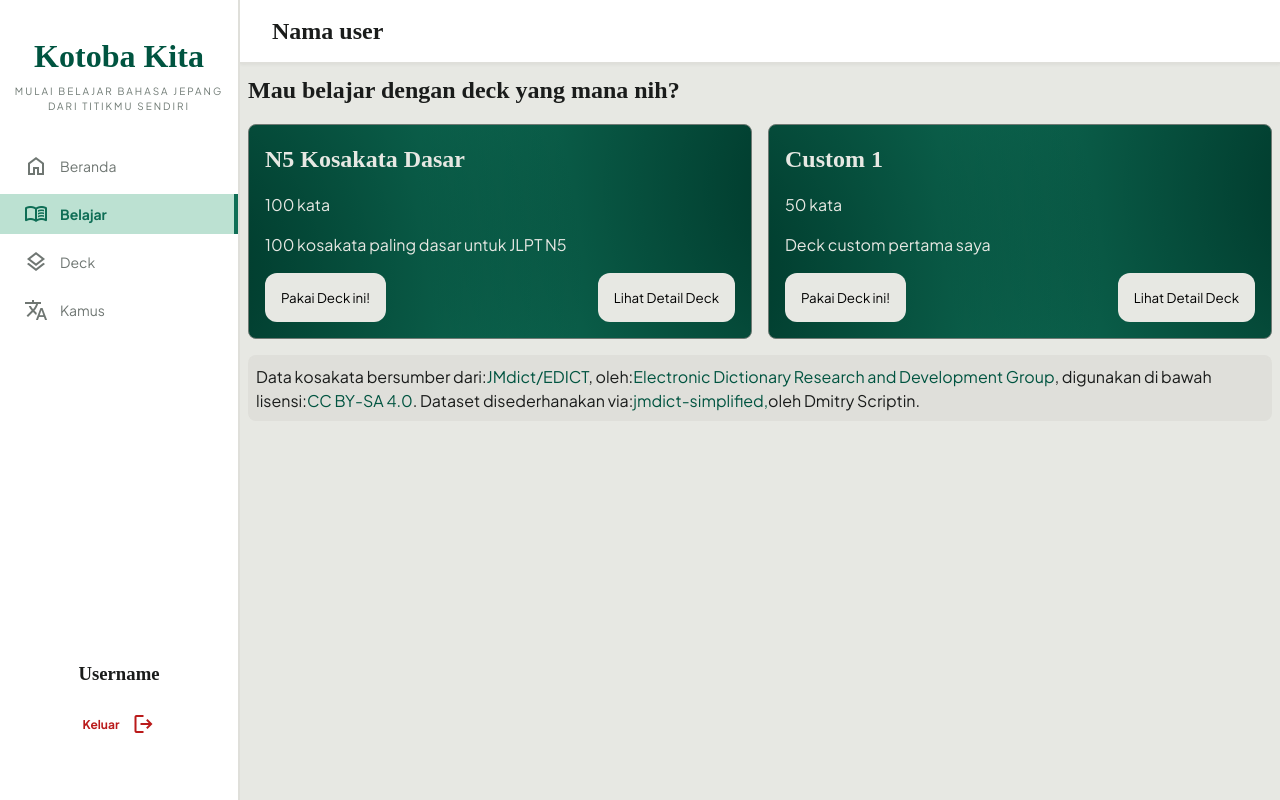
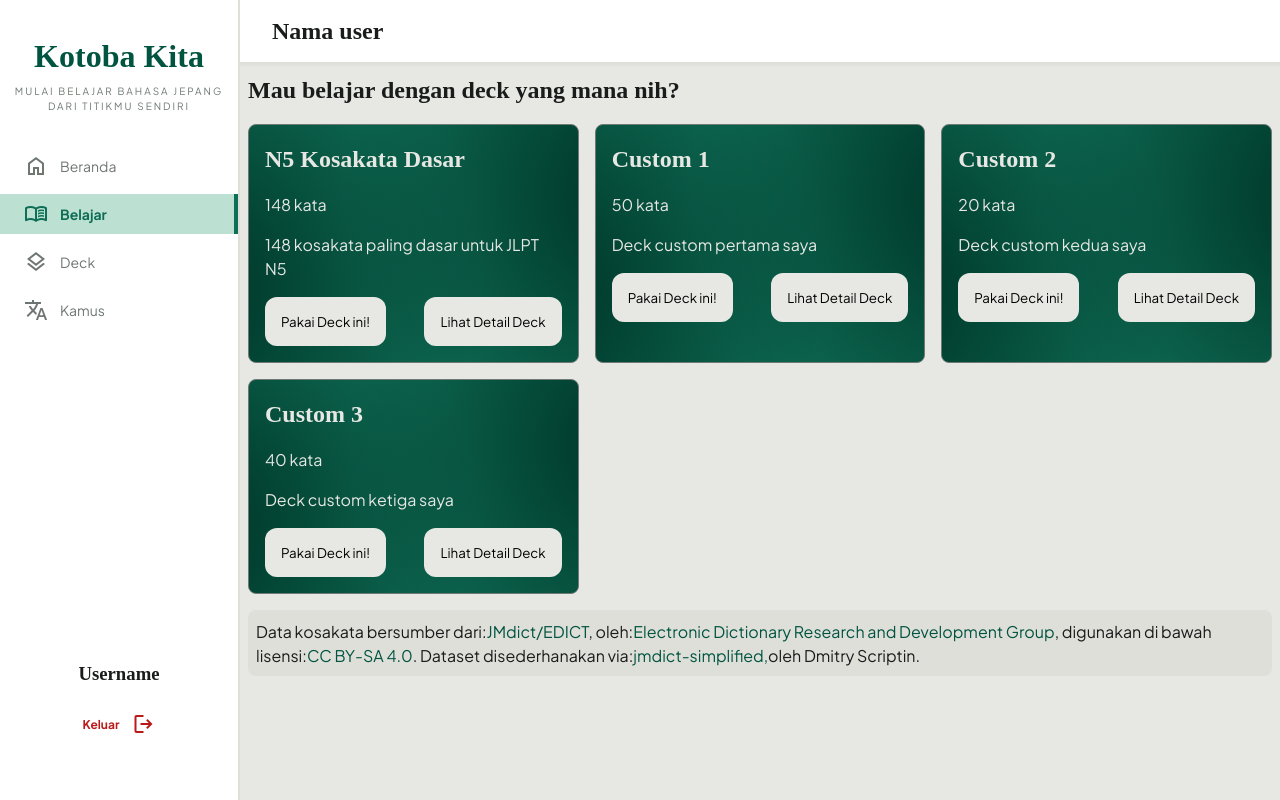
Before and after one commit to mademara/Kotoba-kita-Frontend, a React (Vite) app: page /study in a window 1280 px wide. Built offline with nearby package versions, Linux system fonts and the light colour scheme.

Commit message:
fix: memperbaiki bug homepage, menyesuaikan data mock, menyesuaikan routes.

```diff
--- a/src/App.jsx
+++ b/src/App.jsx
@@ -12,6 +12,8 @@ import { LoginPage } from './pages/LoginPage';
 import { RegisterPage } from './pages/RegisterPage';
 import StudyDeckChoicePage from './pages/StudyDeckChoicePage';
 import StudyResultPage from './pages/StudyResultPage';
+import DeckEditPage from './pages/DeckEditPage';
+import DeckCreatePage from './pages/DeckCreatePage';
 
 export function App() {
   return (
@@ -19,6 +21,7 @@ export function App() {
       <Routes>
         <Route path="/login" element={<LoginPage />} />
         <Route path="/register" element={<RegisterPage />} />
+
         <Route
           path="/"
           element={
@@ -29,14 +32,23 @@ export function App() {
         >
           <Route index element={<Navigate to="/home" replace />} />
           <Route path="home" element={<HomePage />} />
-          <Route path="decks" element={<DeckListPage />} />
-          <Route path="decks/:deckId" element={<DeckDetailPage />} />
-          <Route path="study" element={<StudyDeckChoicePage />} />
-          <Route path="study/:deckId" element={<StudyPage />} />
-          <Route path="study/result" element={<StudyResultPage />} />
+
+          <Route path="decks">
+            <Route index element={<DeckListPage />} />
+            <Route path="create" element={<DeckCreatePage />} />
+            <Route path=":deckId" element={<DeckDetailPage />} />
+            <Route path=":deckId/edit" element={<DeckEditPage />} />
+          </Route>
+
+          <Route path="study">
+            <Route index element={<StudyDeckChoicePage />} />
+            <Route path="result" element={<StudyResultPage />} />
+            <Route path=":deckId" element={<StudyPage />} />
+          </Route>
+
           <Route path="dictionary" element={<DictionaryPage />} />
-          <Route path="*" element={<Navigate to="/404" replace />} />
         </Route>
+
         <Route path="/404" element={<NotFoundPage />} />
         <Route path="*" element={<Navigate to="/404" replace />} />
       </Routes>
--- a/src/mock/mockData.js
+++ b/src/mock/mockData.js
@@ -36,14 +36,35 @@ export const mockDecks = [
   {
     id: 1,
     title: 'N5 Kosakata Dasar',
-    description: '100 kosakata paling dasar untuk JLPT N5',
+    description: '148 kosakata paling dasar untuk JLPT N5',
     level: 'N5',
     isDefault: true,
-    wordCount: 100,
+    wordCount: 148,
     dueCount: 12,
     masteredCount: 15,
     color: '#0F6E56',
     kanji: '始',
+    words: [
+      1000110, 1000160, 1000220, 1000360, 1000390, 1000470, 1000510, 1000580,
+      1000660, 1000730, 1000760, 1000820, 1000980, 1001010, 1001030, 1001050,
+      1001060, 1001110, 1001350, 1001390, 1001400, 1001580, 1001620, 1001670,
+      1001710, 1001770, 1001820, 1001830, 1001890, 1001950, 1001960, 1001970,
+      1001980, 1001990, 1002010, 1002030, 1002060, 1002080, 1002100, 1002110,
+      1002120, 1002170, 1002250, 1002280, 1002290, 1002320, 1002330, 1002370,
+      1002400, 1002430, 1002450, 1002470, 1002500, 1002530, 1002590, 1002610,
+      1002640, 1002650, 1002680, 1002770, 1002840, 1002910, 1002950, 1003040,
+      1003060, 1003090, 1003100, 1003170, 1003190, 1003200, 1003210, 1003250,
+      1003280, 1003390, 1003400, 1003420, 1003430, 1003440, 1003450, 1003490,
+      1003500, 1003550, 1003560, 1003590, 1003600, 1003620, 1003630, 1003650,
+      1003660, 1003700, 1003710, 1003730, 1003770, 1003810, 1003840, 1003870,
+      1003890, 1003920, 1003930, 1003950, 1003960, 1004040, 1004060, 1004070,
+      1004110, 1004140, 1004170, 1004310, 1004420, 1004520, 1004530, 1004570,
+      1004690, 1004710, 1004750, 1004840, 1004890, 1005010, 1005020, 1005180,
+      1005190, 1005200, 1005210, 1005310, 1005390, 1005420, 1005430, 1005480,
+      1005550, 1005570, 1005580, 1005610, 1005650, 1005660, 1005710, 1005740,
+      1005800, 1005860, 1005870, 1005890, 1005930, 1005950, 1005970, 1006110,
+      1006120, 1006140, 1006230, 1006240,
+    ],
     createdAt: '2026-04-01T00:00:00Z',
   },
   {
@@ -57,10 +78,60 @@ export const mockDecks = [
     masteredCount: 6,
     color: '#476459',
     kanji: '続',
+    words: [
+      1005860, 1001710, 1003870, 1005890, 1002100, 1005870, 1000510, 1002840,
+      1003210, 1002110, 1005180, 1001010, 1001890, 1006110, 1005390, 1002590,
+      1006230, 1001770, 1006240, 1001400, 1003730, 1001820, 1002400, 1004750,
+      1005430, 1005420, 1002250, 1004060, 1005710, 1002010, 1005660, 1003700,
+      1003250, 1005740, 1003550, 1001580, 1000730, 1005570, 1004110, 1005310,
+      1004140, 1005550, 1005950, 1002170, 1000110, 1003710, 1002470, 1003400,
+      1005650, 1005210,
+    ],
     createdAt: '2026-04-10T08:30:00Z',
   },
+  {
+    id: 3,
+    title: 'Custom 2',
+    description: 'Deck custom kedua saya',
+    level: 'N5',
+    isDefault: false,
+    wordCount: 20,
+    dueCount: 8,
+    masteredCount: 6,
+    color: '#476459',
+    kanji: '続',
+    words: [
+      1001620, 1001830, 1004140, 1000160, 1000390, 1001580, 1003390, 1002500,
+      1006110, 1004710, 1001030, 1001390, 1001350, 1001670, 1000660, 1002370,
+      1005550, 1006120, 1002590, 1003960,
+    ],
+    createdAt: '2026-04-10T08:30:00Z',
+  },
+  {
+    id: 4,
+    title: 'Custom 3',
+    description: 'Deck custom ketiga saya',
+    level: 'N5',
+    isDefault: false,
+    wordCount: 40,
+    dueCount: 8,
+    masteredCount: 6,
+    color: '#476459',
+    kanji: '続',
+    words: [
+      1006110, 1001350, 1002590, 1005800, 1004710, 1005740, 1001950, 1002030,
+      1003620, 1002330, 1005970, 1002080, 1003810, 1002290, 1005580, 1000580,
+      1002060, 1004070, 1002840, 1004040, 1005020, 1001620, 1004170, 1003200,
+      1003700, 1003600, 1002100, 1001400, 1000730, 1003550, 1004110, 1002400,
+      1003440, 1005210, 1002110, 1002250, 1005390, 1006240, 1000510, 1003630,
+    ],
+    createdAt: '2026-04-10T08:30:00Z',
+  },
 ];
-
+export const deckWords = (deck) => {
+  const deckWordids = deck.words;
+  return mockWords.filter((w) => deckWordids.includes(w.id));
+};
 // ─── Words (dictionary global, 20 sampel dari mock sebelumnya) ────────────────
 // kanji: null → kata yang tidak punya representasi kanji (onomatope murni)
 
--- a/src/pages/HomePage.jsx
+++ b/src/pages/HomePage.jsx
@@ -58,20 +58,20 @@ export function HomePage() {
       </section>
       <figure className="flip-card">
         <div className="flip-card-inner">
-          <div class="flip-card-front">
-            <div class="quote-overlay">
-              <p class="quote-text">
-                "Waktu terbaik untuk mengulas Kanji adalah saat Kamu hampir
-                melupakannya."
+          <div className="flip-card-front">
+            <div className="quote-overlay">
+              <p className="quote-text">
+                &quot;Waktu terbaik untuk mengulas Kanji adalah saat Kamu hampir
+                melupakannya.&quot;
               </p>
             </div>
           </div>
 
-          <div class="flip-card-back">
-            <div class="quote-overlay">
-              <p class="quote-text">
-                "Sedikit demi sedikit, coretan rumit akan menetap di ingatan
-                jangka panjang."
+          <div className="flip-card-back">
+            <div className="quote-overlay">
+              <p className="quote-text">
+                &quot;Sedikit demi sedikit, coretan rumit akan menetap di
+                ingatan jangka panjang.&quot;
               </p>
             </div>
           </div>
```
